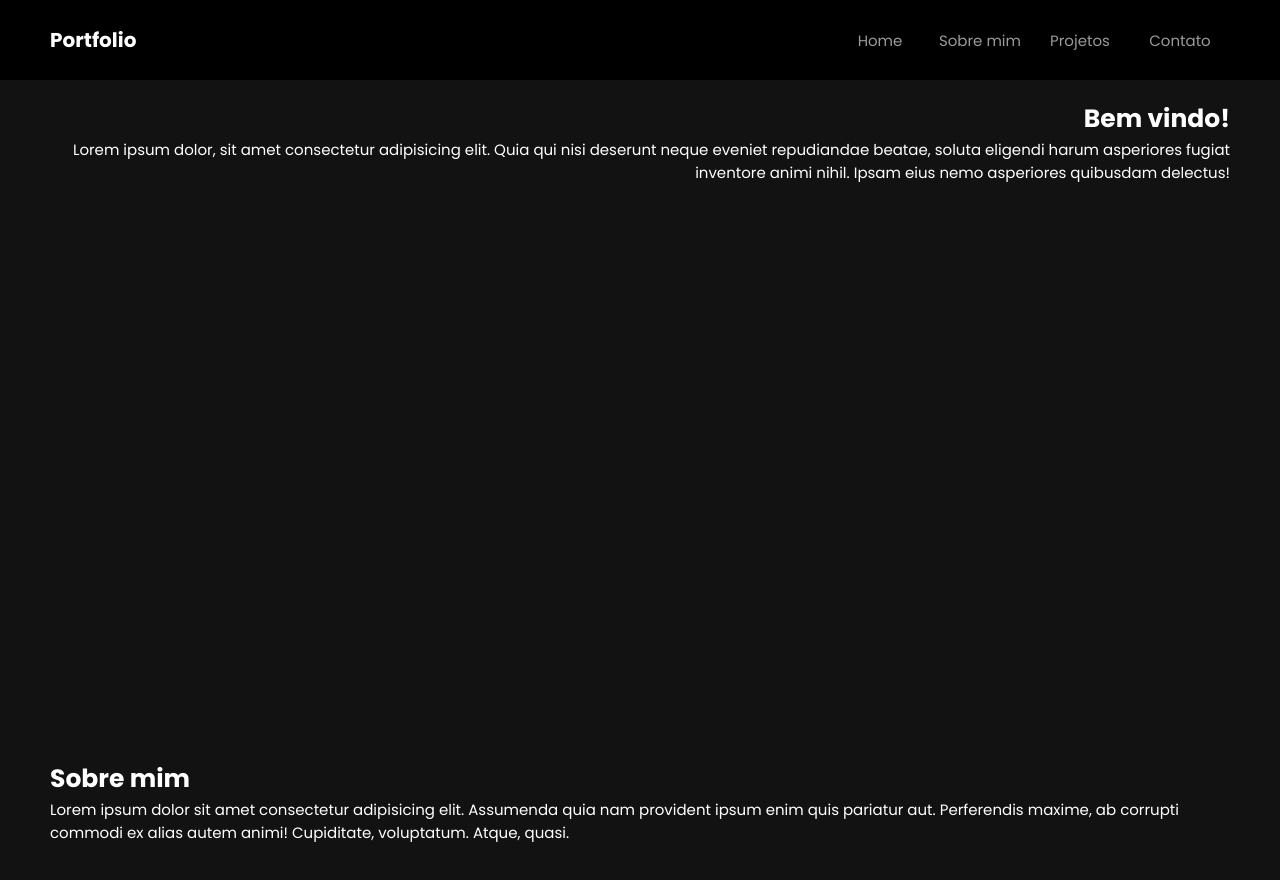
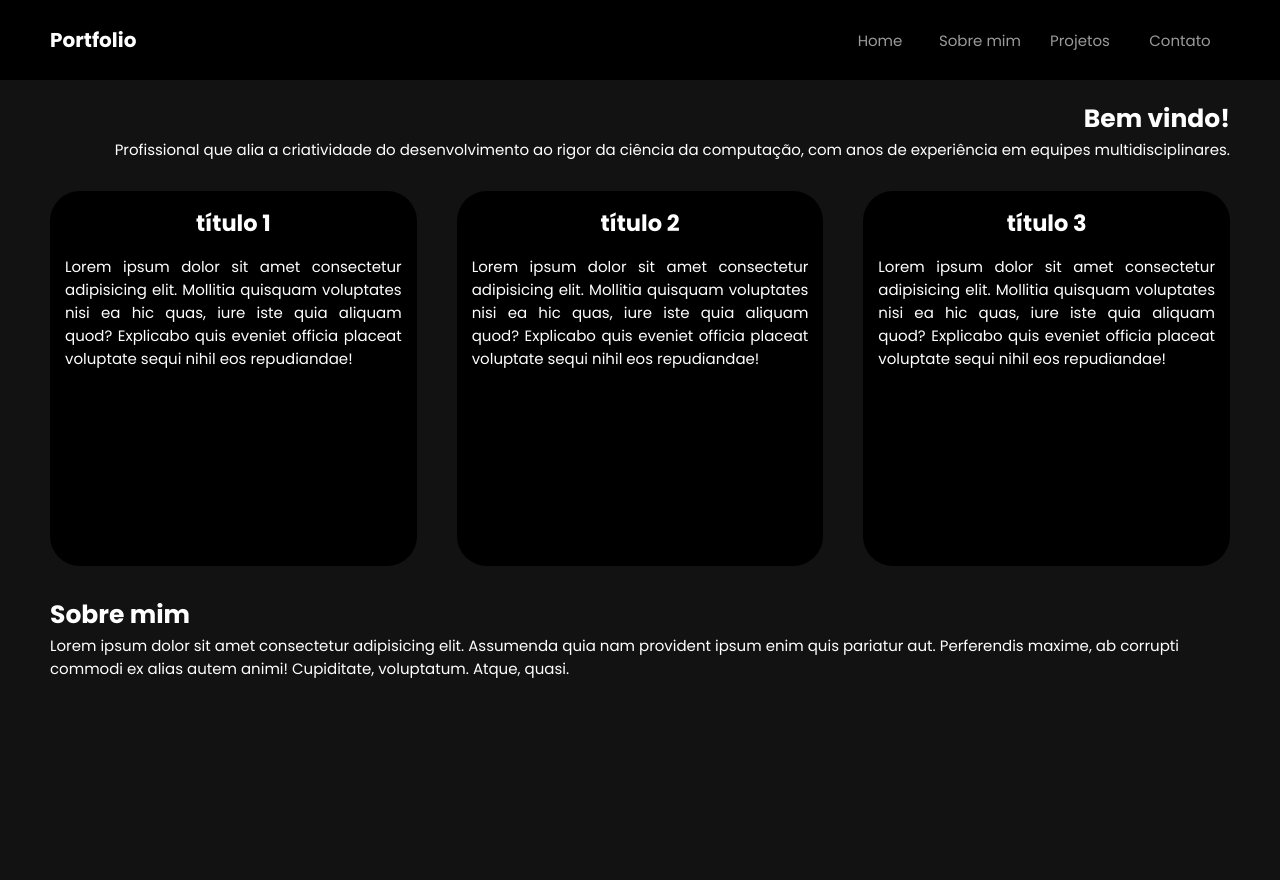
Before and after one commit to Migalhaz/MeuPortfolio, a plain HTML site: page PortfolioProject/index.html in a window 1280 px wide. Shown: the top 880 px of the page. Drawn offline with Linux system fonts and the light colour scheme.

Commit message:
Bem vindo pt 1

```diff
--- a/PortfolioProject/index.html
+++ b/PortfolioProject/index.html
@@ -21,7 +21,24 @@
             <!-- Home Section -->
             <section class = "Main-Section-Home" id = "HomeSection">
                 <h2 class = "Section-Title">Bem vindo!</h2>
-                <p> Lorem ipsum dolor, sit amet consectetur adipisicing elit. Quia qui nisi deserunt neque eveniet repudiandae beatae, soluta eligendi harum asperiores fugiat inventore animi nihil. Ipsam eius nemo asperiores quibusdam delectus! </p>
+                <p>Profissional que alia a criatividade do desenvolvimento ao rigor da ciência da computação, com anos de experiência em equipes multidisciplinares.</p>
+
+                <section class = "Home-Tab-Container">
+                    <section class = "Home-Tab">
+                        <h2 class = "Home-Tab-Title">título 1</h2>
+                        <p class = "Home-Tab-Summary">Lorem ipsum dolor sit amet consectetur adipisicing elit. Mollitia quisquam voluptates nisi ea hic quas, iure iste quia aliquam quod? Explicabo quis eveniet officia placeat voluptate sequi nihil eos repudiandae!</p>
+                    </section>
+
+                    <section class="Home-Tab">
+                        <h2 class = "Home-Tab-Title">título 2</h2>
+                        <p class = "Home-Tab-Summary">Lorem ipsum dolor sit amet consectetur adipisicing elit. Mollitia quisquam voluptates nisi ea hic quas, iure iste quia aliquam quod? Explicabo quis eveniet officia placeat voluptate sequi nihil eos repudiandae!</p>
+                    </section>
+
+                    <section class="Home-Tab">
+                        <h2 class = "Home-Tab-Title">título 3</h2>
+                        <p class = "Home-Tab-Summary">Lorem ipsum dolor sit amet consectetur adipisicing elit. Mollitia quisquam voluptates nisi ea hic quas, iure iste quia aliquam quod? Explicabo quis eveniet officia placeat voluptate sequi nihil eos repudiandae!</p>
+                    </section>
+                </section>
             </section>
 
             <!-- AboutMe Section -->
--- a/PortfolioProject/style.css
+++ b/PortfolioProject/style.css
@@ -136,8 +136,46 @@ header
 }
 
 .Main-Section-Home{
-    height: 66rem;
     text-align: right;
+}
+
+.Home-Tab-Container{
+    display: flex;
+    flex-direction: row;
+    align-items: center;
+    justify-content: center;
+    gap: 4rem;
+    padding-top: 2em;
+    padding-bottom: 2em;
+}
+
+.Home-Tab-Title{
+    text-align: center;
+
+}
+
+.Home-Tab-Summary{
+    text-align: justify;
+}
+
+.Home-Tab{
+    transition: .3s;
+    display: flex;
+    flex-direction: column;
+    background-color: #000000;
+    min-height: 25em;
+    text-align: center;
+    padding: 1em;
+    border-radius: 30px;
+    gap: 1em;
+}
+
+.Home-Tab:hover{
+    background-color: rgb(255, 255, 255);
+    color: black;
+
+    transform: scale(1.05) translateY(-3%);
+    transition: .3s;
 }
 
 .Main-Section-AboutMe{
```
